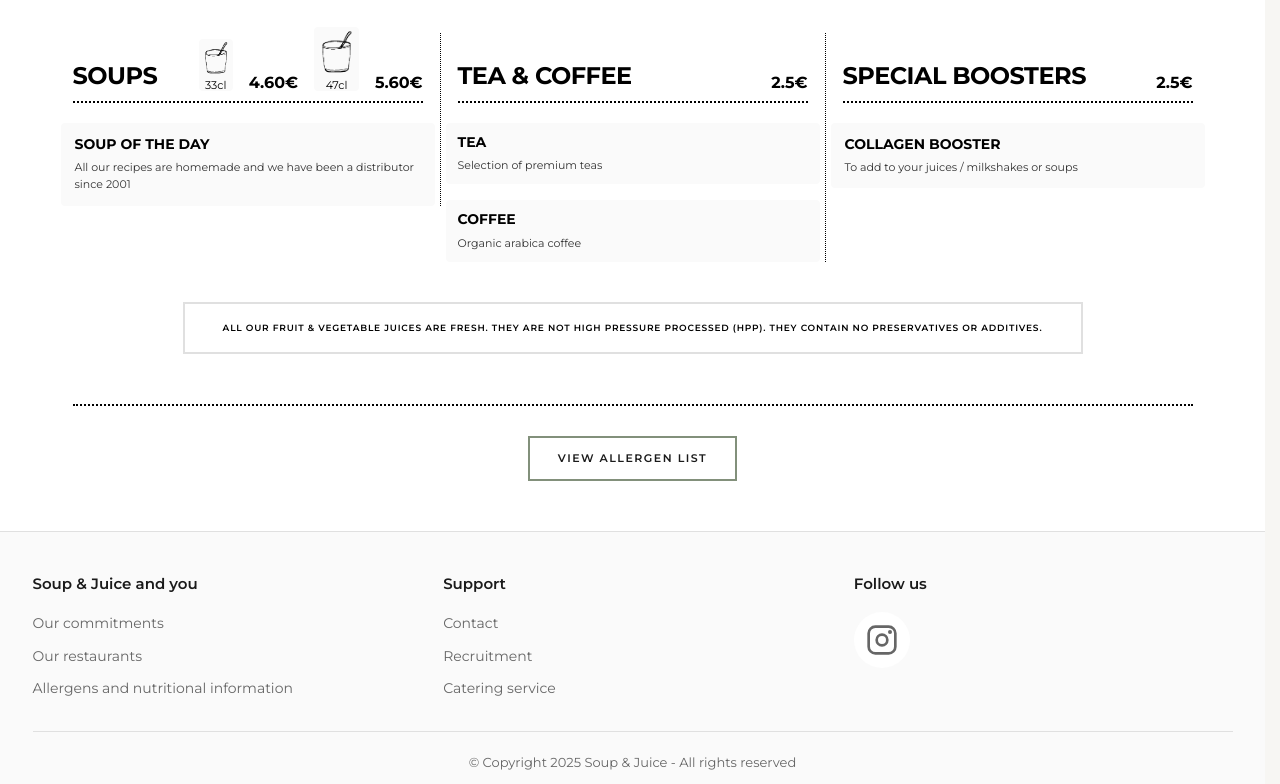
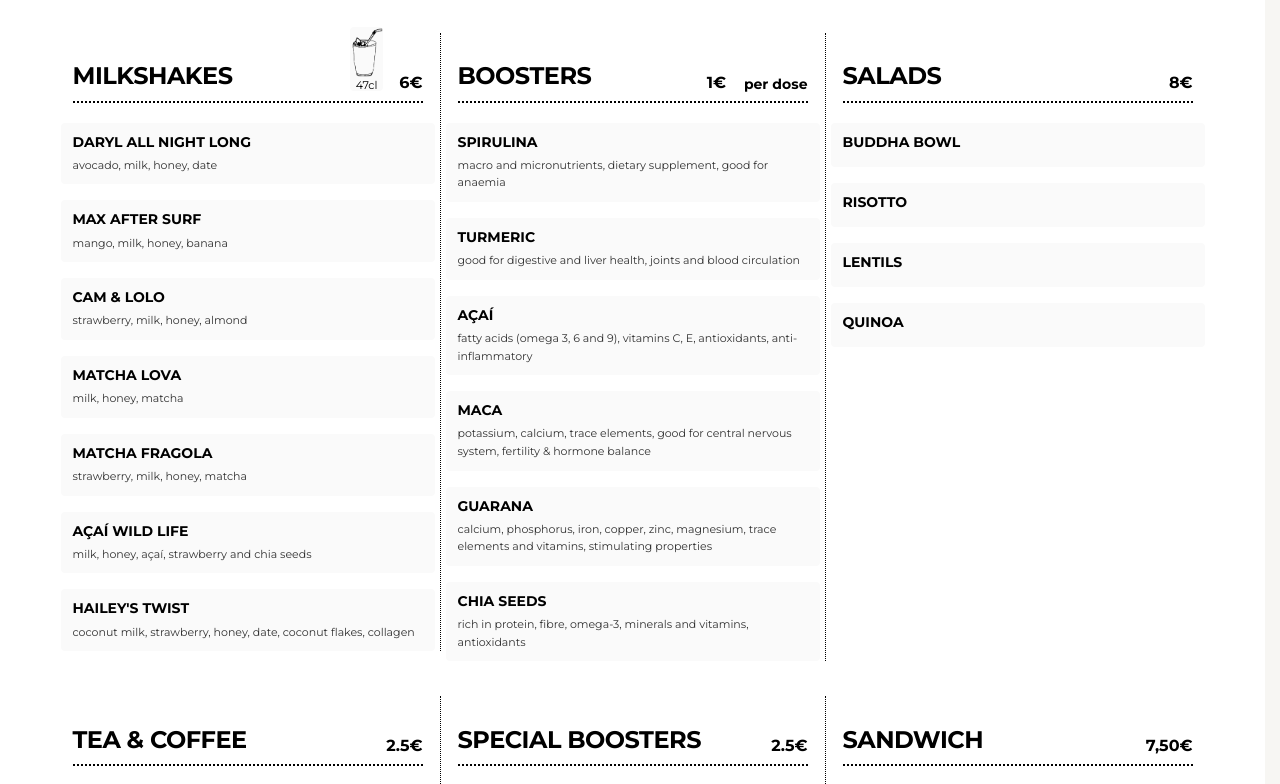
Before and after one commit to Meyodb/spsite, a React (Vite) app in the folder frontend/: page /#/produits in a window 1280 px wide. Shown: the part 1436-2220 px from the top of the page. Built offline with nearby package versions, Linux system fonts and the light colour scheme.

Commit message:
Ajout menu + fix graphique

```diff
--- a/frontend/src/locales/en.json
+++ b/frontend/src/locales/en.json
@@ -67,6 +67,9 @@
       "BOOSTERS": "BOOSTERS",
       "MILKSHAKES": "MILKSHAKES",
       "SOUPES": "SOUPS",
+      "PLAT_CHAUD": "HOT MEAL",
+      "SALADES": "SALADS",
+      "SANDWICH": "SANDWICH",
       "THE_CAFE": "TEA & COFFEE",
       "BOOSTERS_SPECIAL": "SPECIAL BOOSTERS"
     },
@@ -95,7 +98,14 @@
       "22": { "name": "SOUP OF THE DAY", "description": "All our recipes are homemade and we have been a distributor since 2001" },
       "23": { "name": "TEA", "description": "Selection of premium teas" },
       "24": { "name": "COFFEE", "description": "Organic arabica coffee" },
-      "25": { "name": "COLLAGEN BOOSTER", "description": "To add to your juices / milkshakes or soups" }
+      "25": { "name": "COLLAGEN BOOSTER", "description": "To add to your juices / milkshakes or soups" },
+      "26": { "name": "TIKKA MASALA", "description": "" },
+      "27": { "name": "COUSCOUS", "description": "" },
+      "28": { "name": "GOAT CHEESE & SPINACH QUICHE", "description": "" },
+      "29": { "name": "BUDDHA BOWL", "description": "" },
+      "30": { "name": "RISOTTO", "description": "" },
+      "31": { "name": "LENTILS", "description": "" },
+      "32": { "name": "QUINOA", "description": "" }
     }
   },
   "adn": {
--- a/frontend/src/locales/fr.json
+++ b/frontend/src/locales/fr.json
@@ -67,6 +67,9 @@
       "BOOSTERS": "BOOSTERS",
       "MILKSHAKES": "MILKSHAKES",
       "SOUPES": "SOUPES",
+      "PLAT_CHAUD": "PLAT CHAUD",
+      "SALADES": "SALADES",
+      "SANDWICH": "SANDWICH",
       "THE_CAFE": "THÉ & CAFÉ",
       "BOOSTERS_SPECIAL": "BOOSTERS SPÉCIAUX"
     },
@@ -95,7 +98,14 @@
       "22": { "name": "SOUPE DU JOUR", "description": "Toutes nos recettes sont maison et nous sommes aussi distributeur depuis 2001" },
       "23": { "name": "THÉ", "description": "Sélection de thés premium" },
       "24": { "name": "CAFÉ", "description": "Café arabica bio" },
-      "25": { "name": "BOOSTER COLLAGÈNE", "description": "À mettre soit dans vos jus / milkshakes ou soupes" }
+      "25": { "name": "BOOSTER COLLAGÈNE", "description": "À mettre soit dans vos jus / milkshakes ou soupes" },
+      "26": { "name": "TIKKA MASALA", "description": "" },
+      "27": { "name": "COUSCOUS", "description": "" },
+      "28": { "name": "QUICHE CHÈVRE ÉPINARD", "description": "" },
+      "29": { "name": "BUDDHA BOWL", "description": "" },
+      "30": { "name": "RISOTTO", "description": "" },
+      "31": { "name": "LENTILLES", "description": "" },
+      "32": { "name": "QUINOA", "description": "" }
     }
   },
   "adn": {
--- a/frontend/src/pages/Produits.jsx
+++ b/frontend/src/pages/Produits.jsx
@@ -16,9 +16,16 @@ const CATEGORY_I18N_KEYS = {
   "BOOSTERS": "BOOSTERS",
   "MILKSHAKES": "MILKSHAKES",
   "SOUPES": "SOUPES",
+  "PLAT CHAUD": "PLAT_CHAUD",
+  "SALADES": "SALADES",
+  "SANDWICH": "SANDWICH",
   "THÉ & CAFÉ": "THE_CAFE",
   "BOOSTERS SPÉCIAUX": "BOOSTERS_SPECIAL",
 };
+
+/** Ordre d'affichage : ligne 1 Jus | Soupes | Plat chaud, ligne 2 Milkshakes | Booster | Salades, ligne 3 Thé & Café | Boosters Spéciaux | Sandwich */
+const FIRST_ROW_ORDER = ["JUS", "SOUPES", "PLAT CHAUD"];
+const OTHER_CATEGORIES_ORDER = ["MILKSHAKES", "BOOSTERS", "SALADES", "THÉ & CAFÉ", "BOOSTERS SPÉCIAUX", "SANDWICH"];
 
 export const Produits = () => {
   const { t } = useTranslation();
@@ -214,6 +221,55 @@ export const Produits = () => {
       price: "2.5",
       description: "À mettre soit dans vos jus / milkshakes ou soupes",
       isSpecial: true
+    },
+    {
+      id: 26,
+      name: "TIKKA MASALA",
+      category: "PLAT CHAUD",
+      price: "7.5",
+      description: ""
+    },
+    {
+      id: 27,
+      name: "COUSCOUS",
+      category: "PLAT CHAUD",
+      price: "7.5",
+      description: ""
+    },
+    {
+      id: 28,
+      name: "QUICHE CHÈVRE ÉPINARD",
+      category: "PLAT CHAUD",
+      price: "7.5",
+      description: ""
+    },
+    {
+      id: 29,
+      name: "BUDDHA BOWL",
+      category: "SALADES",
+      price: "8",
+      description: ""
+    },
+    {
+      id: 30,
+      name: "RISOTTO",
+      category: "SALADES",
+      price: "8",
+      description: ""
+    },
+    {
+      id: 31,
+      name: "LENTILLES",
+      category: "SALADES",
+      price: "8",
+      description: ""
+    },
+    {
+      id: 32,
+      name: "QUINOA",
+      category: "SALADES",
+      price: "8",
+      description: ""
     }
   ]);
 
@@ -224,6 +280,20 @@ export const Produits = () => {
     acc[product.category].push(product);
     return acc;
   }, {});
+
+  // S'assurer que PLAT CHAUD et SANDWICH existent et sont toujours affichés
+  if (!productsByCategory["PLAT CHAUD"]) {
+    productsByCategory["PLAT CHAUD"] = [];
+  }
+  if (!productsByCategory["SANDWICH"]) {
+    productsByCategory["SANDWICH"] = [];
+  }
+
+  // Ordre d'affichage : Jus | Soupes | Plat chaud en première ligne, puis le reste
+  const orderedCategories = [
+    ...FIRST_ROW_ORDER.filter((cat) => productsByCategory[cat]),
+    ...OTHER_CATEGORIES_ORDER.filter((cat) => productsByCategory[cat]),
+  ];
 
   const [isReady, setIsReady] = useState(false);
 
@@ -305,8 +375,11 @@ export const Produits = () => {
         </div>
 
         <div className="menu-sections">
-          {Object.entries(productsByCategory).map(([category, categoryProducts]) => (
-            <div key={category} className={`menu-section ${category === "MILKSHAKES" ? "no-right-border" : ""}`}>
+          {orderedCategories.map((category, index) => {
+            const categoryProducts = productsByCategory[category] || [];
+            const isLastInRow = (index + 1) % 3 === 0 || index === orderedCategories.length - 1;
+            return (
+            <div key={category} className={`menu-section ${isLastInRow ? "no-right-border" : ""}`}>
               <div className="section-header">
                 <h2 className="section-title">
                   <span>{t(`products.categories.${CATEGORY_I18N_KEYS[category] || category}`)}</span>
@@ -372,6 +445,15 @@ export const Produits = () => {
                       <span className="price-value">5.60€</span>
                     </span>
                   )}
+                  {category === "PLAT CHAUD" && (
+                    <span className="section-price">7,50€</span>
+                  )}
+                  {category === "SALADES" && (
+                    <span className="section-price">8€</span>
+                  )}
+                  {category === "SANDWICH" && (
+                    <span className="section-price">7,50€</span>
+                  )}
                   {category === "THÉ & CAFÉ" && (
                     <span className="section-price">2.5€</span>
                   )}
@@ -396,7 +478,8 @@ export const Produits = () => {
                 ))}
               </div>
             </div>
-          ))}
+          );
+          })}
         </div>
 
         {productsByCategory["JUS"] && (
```
